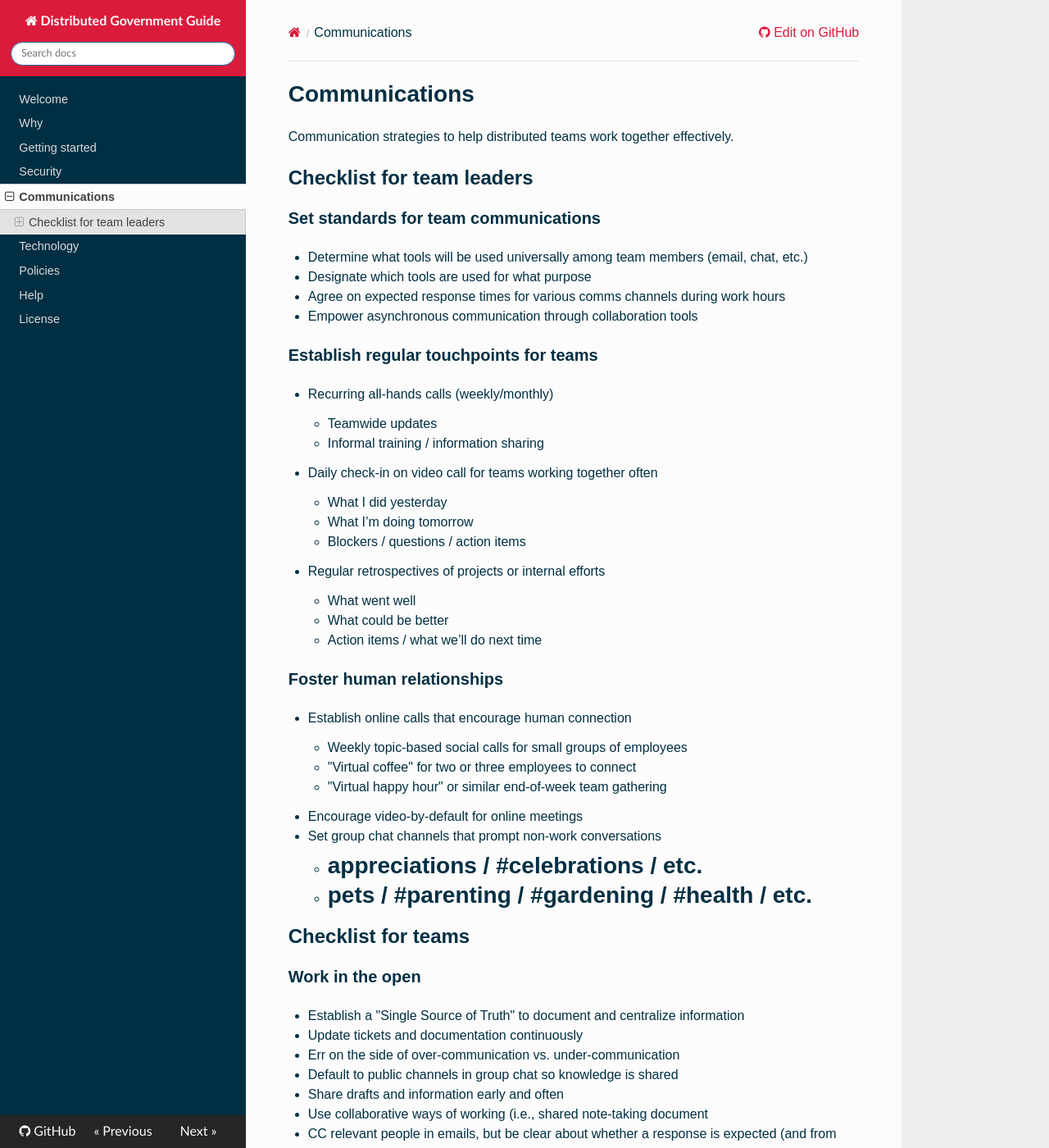
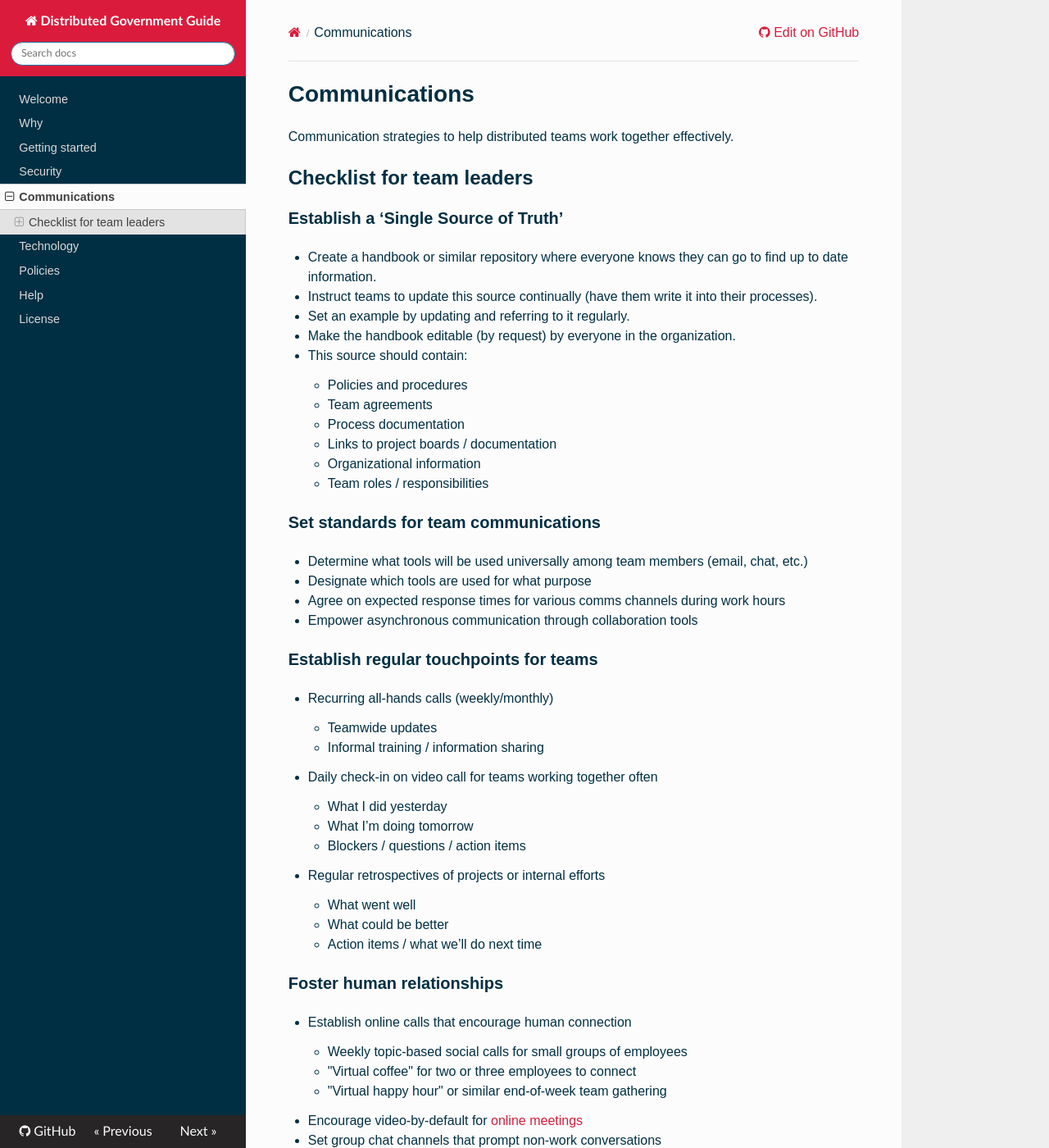
Before and after one commit to distributedgov/guide, an MkDocs documentation site: the page built from docs/communications.md, in a window 1280 px wide and 1400 px high. Shown: the whole window at 82% size. Built offline with MkDocs 1.6.1, drawn with Linux system fonts in a browser that asks for light colours; nearby versions of some CDN libraries; old or Windows-style settings are respelled for this version of MkDocs; some of the changed text lies outside the part shown.

Commit message:
Update communications.md

```diff
--- a/docs/communications.md
+++ b/docs/communications.md
@@ -3,6 +3,30 @@
 Communication strategies to help distributed teams work together effectively.
 
 ## Checklist for team leaders
+
+### Establish a ‘Single Source of Truth’
+
+* Create a handbook or similar repository where everyone knows they can go to find up to date information.
+
+* Instruct teams to update this source continually (have them write it into their processes).
+
+* Set an example by updating and referring to it regularly.
+
+* Make the handbook editable (by request) by everyone in the organization.
+
+* This source should contain:
+
+    * Policies and procedures
+
+    * Team agreements
+
+    * Process documentation
+
+    * Links to project boards / documentation
+
+    * Organizational information
+
+    * Team roles / responsibilities
 
 ### Set standards for team communications
 
@@ -48,7 +72,7 @@ Communication strategies to help distributed teams work together effectively.
 
     * "Virtual happy hour" or similar end-of-week team gathering
 
-* Encourage video-by-default for online meetings
+* Encourage video-by-default for [online meetings](https://docs.google.com/document/d/1xrBPTGR_7R5FCGja-p2rXaMcN4NAjuE_6pKqPcYwOvQ/edit#heading=h.mhc69d4guwpe)
 
 * Set group chat channels that prompt non-work conversations
 
@@ -70,7 +94,7 @@ Communication strategies to help distributed teams work together effectively.
 
 * Share drafts and information early and often
 
-* Use collaborative ways of working (i.e., shared note-taking document
+* Use collaborative ways of working (i.e., shared note-taking document)
 
 * CC relevant people in emails, but be clear about whether a response is expected (and from whom)
 
@@ -129,6 +155,14 @@ Communication strategies to help distributed teams work together effectively.
 * [Microsoft Teams](https://products.office.com/en-us/microsoft-teams/group-chat-software)
 
 * [Discourse](https://www.discourse.org/)
+
+### Handbook tools
+
+* [ReadTheDocs](https://readthedocs.org/)
+
+* [Notion](https://www.notion.so/)
+
+* [Google Docs](https://www.google.com/docs/about/)
 
 ## Resources
 
@@ -148,6 +182,16 @@ Communication strategies to help distributed teams work together effectively.
 
 * [The 10 Slack Agreements of Buffer](https://open.buffer.com/slack-agreements/) (Buffer)
 
+* [Why every distributed company needs the perfect handbook](https://www.yonder.io/post/why-every-distributed-company-needs-the-perfect-handbook) (Yonder)
+
+### Team Handbook Examples
+
+* [Technology Transformation Services](https://handbook.tts.gsa.gov/) (formerly 18F)
+
+* [GitLab](https://about.gitlab.com/handbook/)
+
+* [CivicActions](https://handbook.civicactions.com/en/latest/README/)
+
 ### Books
 
 * [Distributed Teams: The Art and Practice of Working Together While Physically Apart](https://www.amzn.com/1732254907) (John O’Duinn)
```
Also changed, not shown: other parts of docs/communications.md (+3 -1 lines).
